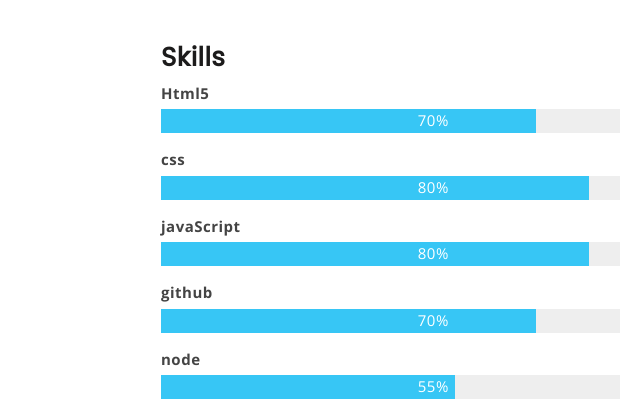
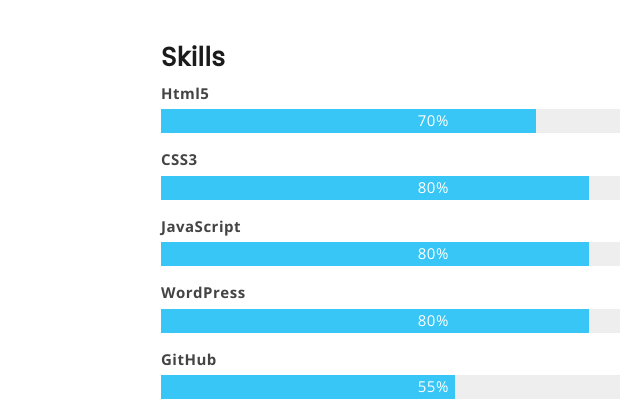
Before and after one commit to gabhu-dev/Portfolio, a website: page index.html in a window 1280 px wide. Shown: the part 1209-1629 px from the top of the page, 494-1114 px from the left. Drawn offline with nearby package versions, Linux system fonts and the light colour scheme.

Commit message:
actualizando counter bars

```diff
--- a/assets/js/custom.js
+++ b/assets/js/custom.js
@@ -77,7 +77,7 @@
         });
 
         $('.mu-wordpress-bar').LineProgressbar({
-            percentage: 70,
+            percentage: 80,
             triggerOnce: true
         });
 
--- a/index.html
+++ b/index.html
@@ -125,17 +125,17 @@
                           <span>Html5</span>
                           <div class="mu-pro-bar mu-html5-bar">
                           </div>
-                          <span>css</span>
+                          <span>CSS3</span>
                           <div class="mu-pro-bar mu-css-bar">
 
                           </div>
-                          <span>javaScript</span>
+                          <span>JavaScript</span>
                           <div class="mu-pro-bar mu-photoshop-bar">
                           </div>
-                          <span>github</span>
+                          <span>WordPress</span>
                           <div class="mu-pro-bar mu-wordpress-bar">
                           </div>
-                          <span>node</span>
+                          <span>GitHub</span>
                           <div class="mu-pro-bar mu-jquery-bar">
                           </div>
                         </div>
```
